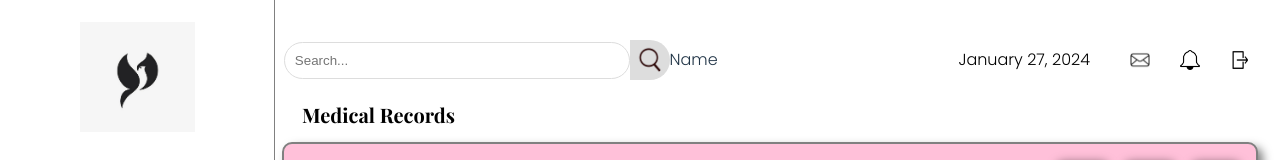
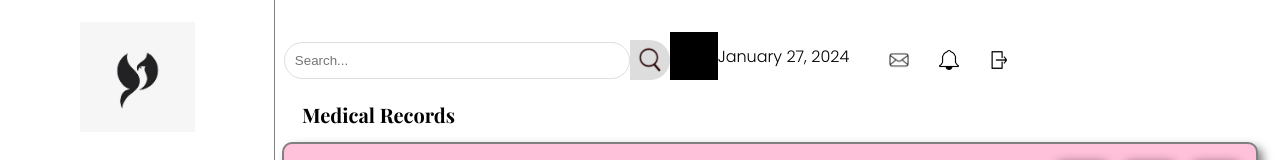
Before and after one commit to Team-Cornflakes/VitaFile, a React (Vite) app in the folder frontend/: page /family in a window 1280 px wide. Shown: the top 160 px of the page. Built offline with nearby package versions, Linux system fonts and the light colour scheme; no server answers.

Commit message:
Utkarsh Fix itttttttttttttttttttttttttttttttttttttttttttt

```diff
--- a/frontend/components/Header.css
+++ b/frontend/components/Header.css
@@ -51,11 +51,12 @@ header {
 
 .header-right {
     display: flex;
-    align-items: center;
-    justify-content: flex-end;
-    flex-grow: 1;
+    width: 50%;
+    left: 0%;
+    padding: 0px;
+    margin-right: 0;
+    padding-right: 0;
 }
-
 .date-display {
     margin-right: 20px;
     font-size: 16px;
@@ -82,3 +83,7 @@ header {
     width: 20px;
     height: auto;
 }
+
+.headernamediv{
+    background-color: black;
+}
--- a/frontend/components/Header.jsx
+++ b/frontend/components/Header.jsx
@@ -32,8 +32,9 @@ const Header = ({ toggleSidebar }) => {
           <img src={searchIcon} alt="Search" className="search-icon" />
         </button>
       </div>
-      <div className='headernamediv'>Name</div>
+      <div className='headernamediv'><p className='ptagname'>Name</p></div>
       <div className="header-right">
+
         <span className="date-display">{formatDate()}</span>
         <button className="icon-button message-icon">
           <img src={messageIcon} alt="Message" />
```
